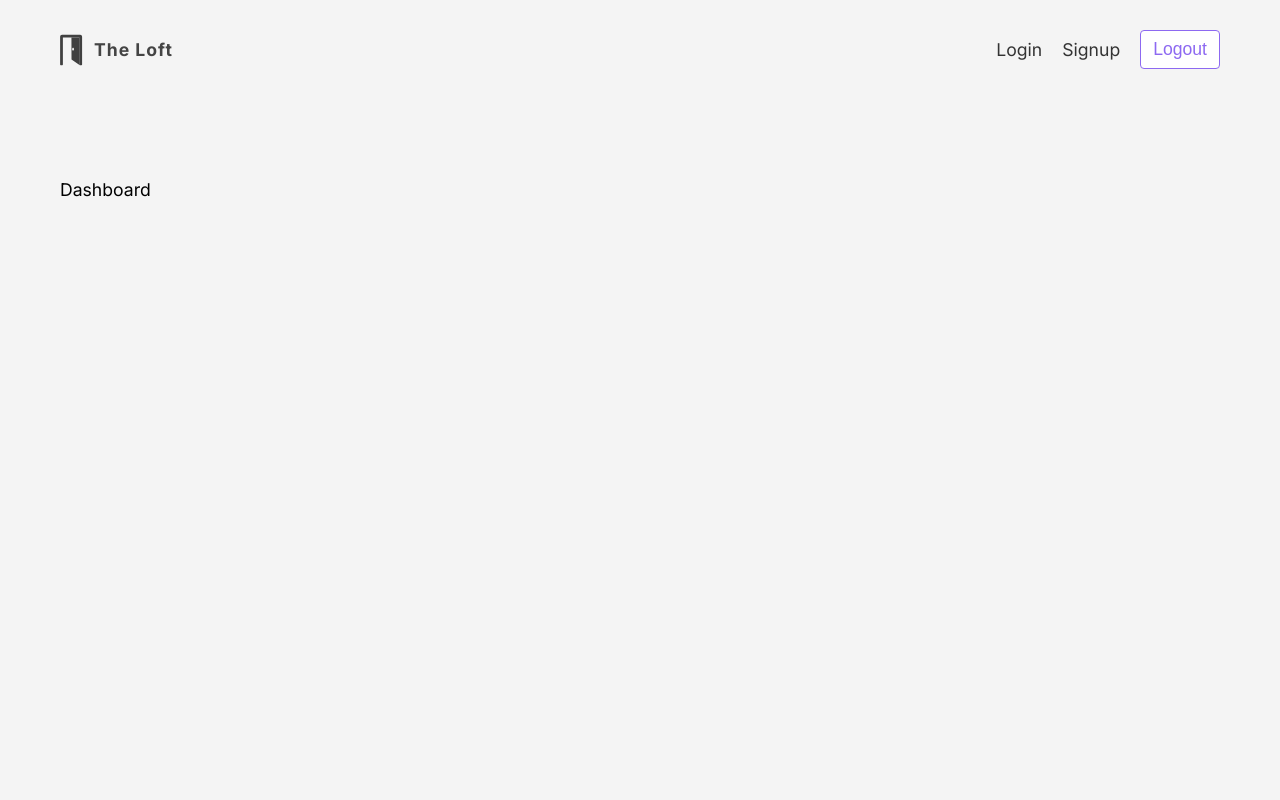
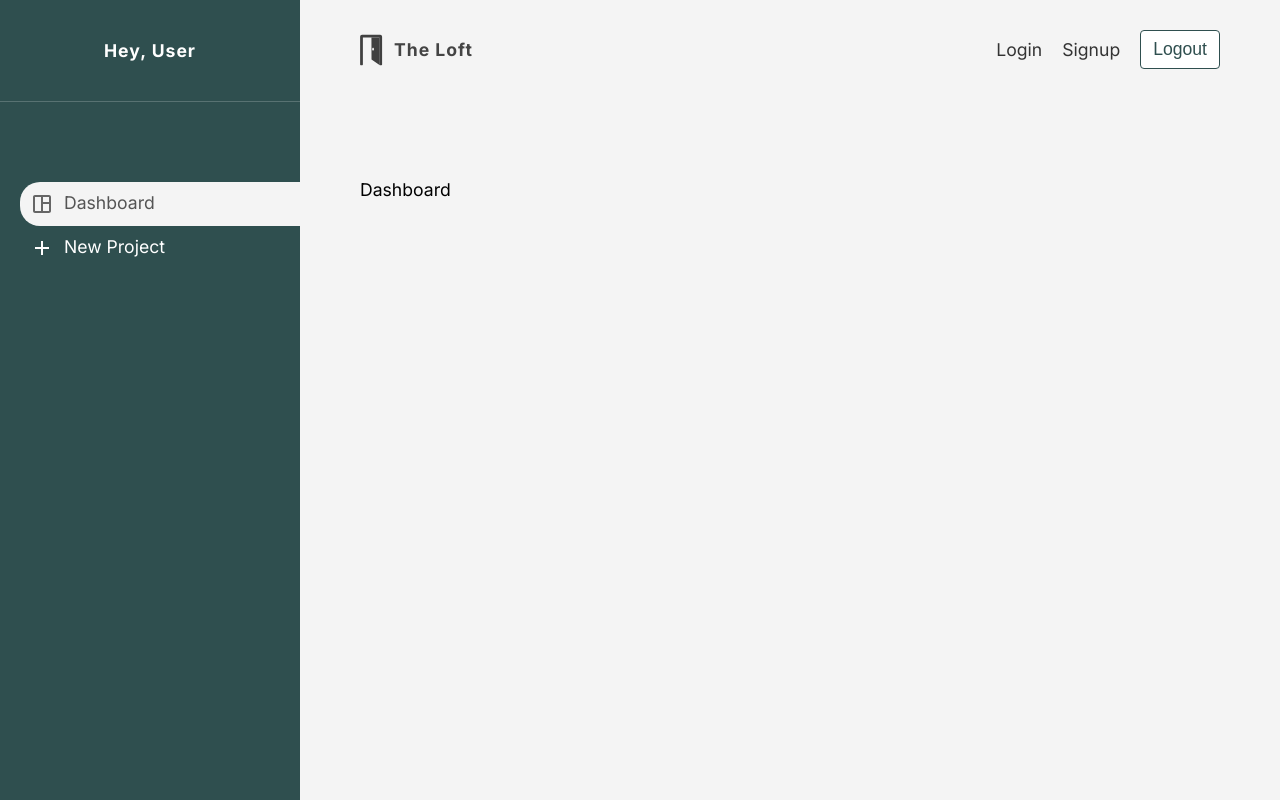
Before and after one commit to azro1/the-loft, a JavaScript app: page / in a window 1280 px wide. Built offline with nearby package versions, Linux system fonts and the light colour scheme; the HTML template or start-up script is replaced by a standard one.

Commit message:
Sidebar Component

```diff
--- a/package.json
+++ b/package.json
@@ -36,5 +36,8 @@
       "last 1 firefox version",
       "last 1 safari version"
     ]
+  },
+  "devDependencies": {
+    "react-error-overlay": "^6.0.9"
   }
 }
--- a/src/App.js
+++ b/src/App.js
@@ -11,14 +11,15 @@
 import Project from './pages/project/Project'
 
 import Navbar from './components/Navbar'
+import Sidebar from './components/Sidebar'
 
 function App() {
   return (
     <div className='App'>
       <BrowserRouter>
+      <Sidebar />
         <div className='container'>
         <Navbar />
-
           <Switch>
             <Route exact path='/'>
               <Dashboard />
--- /dev/null
+++ b/src/components/Sidebar.css
@@ -0,0 +1,51 @@
+.sidebar {
+    width: 300px;
+    min-width: 300px;
+    background: var(--primary-color);
+    min-height: 100vh;
+    box-sizing: border-box;
+    position: relative;
+    color: #fff;
+}
+
+.sidebar-content {
+    position: fixed;
+    width: inherit;
+}
+
+.sidebar .user {
+    font-weight: 700;
+    text-align: center;
+    letter-spacing: 1px;
+    padding: 40px 30px;
+    border-bottom: 1px solid rgba(255, 255, 255, 0.2);
+}
+
+.sidebar .links {
+    margin-top: 80px;
+    margin-left: 20px;
+}
+
+.sidebar .links a {
+    display: flex;
+    padding: 10px;
+    text-decoration: none;
+    width: 100%;
+    color: #fff;
+    box-sizing: border-box;
+}
+
+.sidebar .links img {
+    margin-right: 10px;
+    filter: invert(100%);
+}
+
+.sidebar .links a.active {
+    color: #555;
+    background: var(--bg-color);
+    border-radius: 20px 0 0 20px;
+}
+
+.sidebar .links .active img {
+    filter: invert(40%)
+}
--- /dev/null
+++ b/src/components/Sidebar.js
@@ -0,0 +1,34 @@
+// styles & images
+import './Sidebar.css'
+import DashboardIcon from '../assets/dashboard_icon.svg'
+import AddIcon from '../assets/add_icon.svg'
+import { NavLink } from 'react-router-dom'
+
+const Sidebar = () => {
+  return (
+    <div className='sidebar'>
+       <div className='sidebar-content'>
+          <div className='user'>
+              {/* avatar & username here later */}
+              <p>Hey, User</p>
+          </div>
+          <nav className='links'>
+             <ul>
+                 <li>
+                     <NavLink exact to='/'>
+                         <img src={DashboardIcon} alt="dashboard icon" />
+                         <span>Dashboard</span>
+                     </NavLink>
+                     <NavLink to='/create'>
+                         <img src={AddIcon} alt="add project icon" />
+                         <span>New Project</span>
+                     </NavLink>
+                 </li>
+             </ul>
+          </nav>
+       </div>
+    </div>
+  )
+}
+
+export default Sidebar
--- a/src/index.css
+++ b/src/index.css
@@ -4,7 +4,7 @@
 :root {
   --heading-color: #444;
   --text-color: #999;
-  --primary-color: #8d69f1;
+  --primary-color: #2F4F4F;
   --highlight-color: #d13267;
   --bg-color: #f4f4f4;
 }
```
Also changed, not shown: 1 other file (tests, documents, lock files or other folders).
